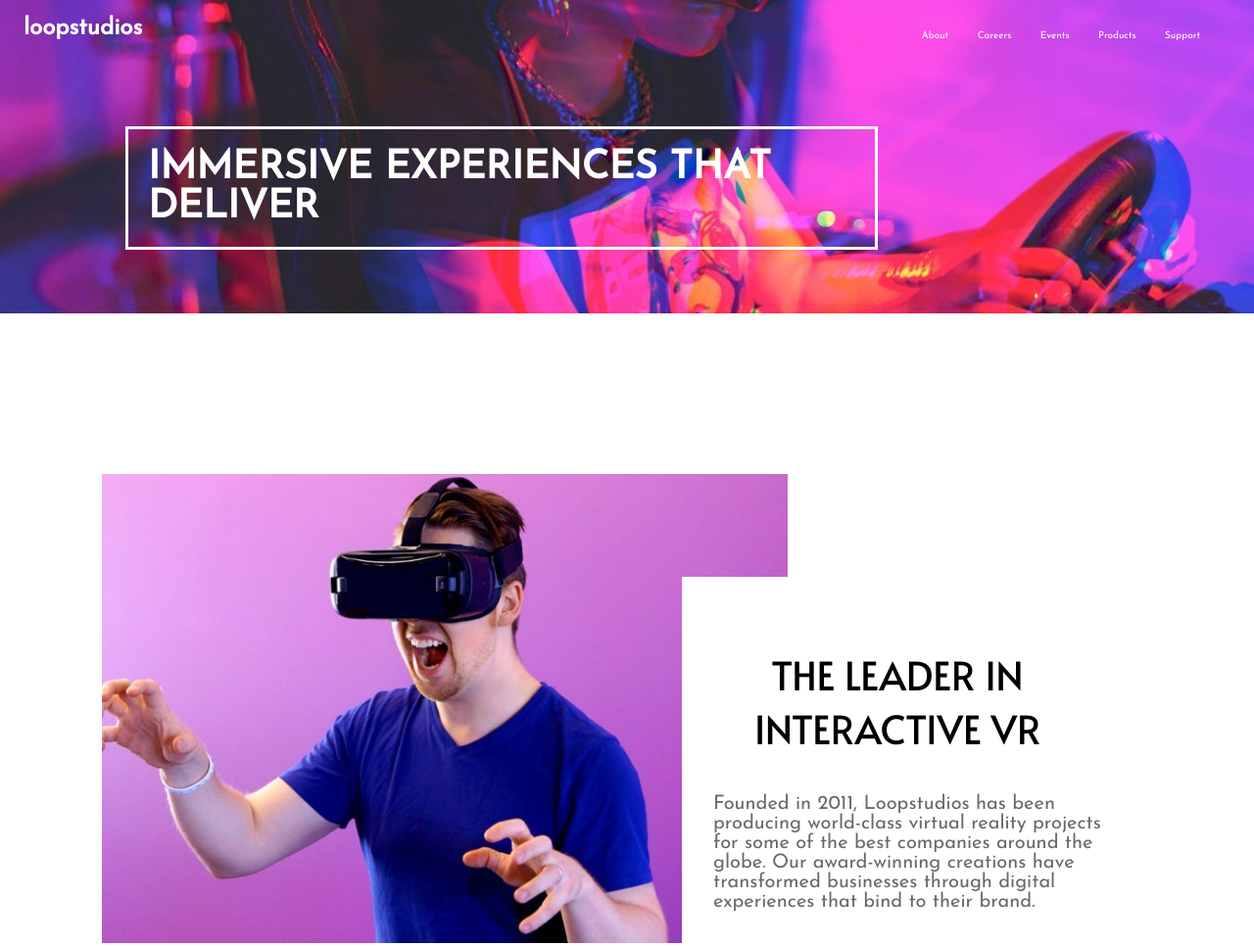
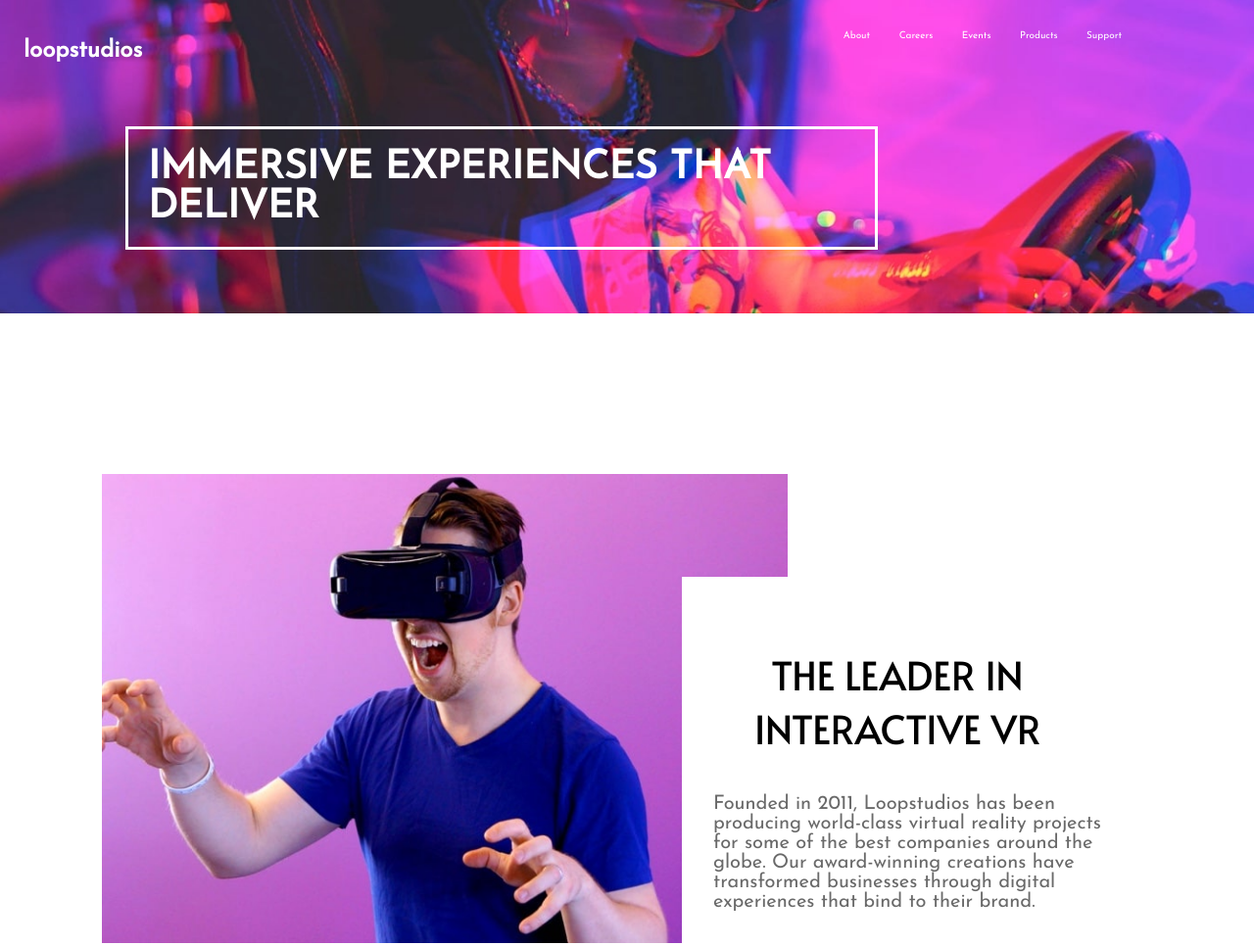
Before and after one commit to gabatk/Loopstudios-landing-page, a plain HTML site: page index.html in a window 1280 px wide. Shown: the top 966 px of the page at 98% size. Drawn offline with Linux system fonts and the light colour scheme.

Commit message:
Some new features implemented.

```diff
--- a/index.html
+++ b/index.html
@@ -21,7 +21,7 @@
 
 	<body>
 		<header class="header">
-			<div class="header__main-text">
+			<div class="header__main-text wrapper">
 				<h3 class="header__company">loopstudios</h3>
 				<div class="header__burger-btn">
 					<img
--- a/scss/_header.scss
+++ b/scss/_header.scss
@@ -49,7 +49,7 @@ body {
 		position: absolute;
 		padding: 1em;
 		z-index: 5;
-		top: 3%;
+		top: 1em;
 	}
 
 	&__company {
--- a/scss/_media.scss
+++ b/scss/_media.scss
@@ -32,6 +32,8 @@
 			position: absolute;
 			top: 5%;
 			width: 100%;
+			// display: flex;
+			// justify-content: space-between;
 			display: grid;
 			grid-template-columns: 1fr 3fr;
 		}
```
Also changed, not shown: css/main.css, 1 other file.
